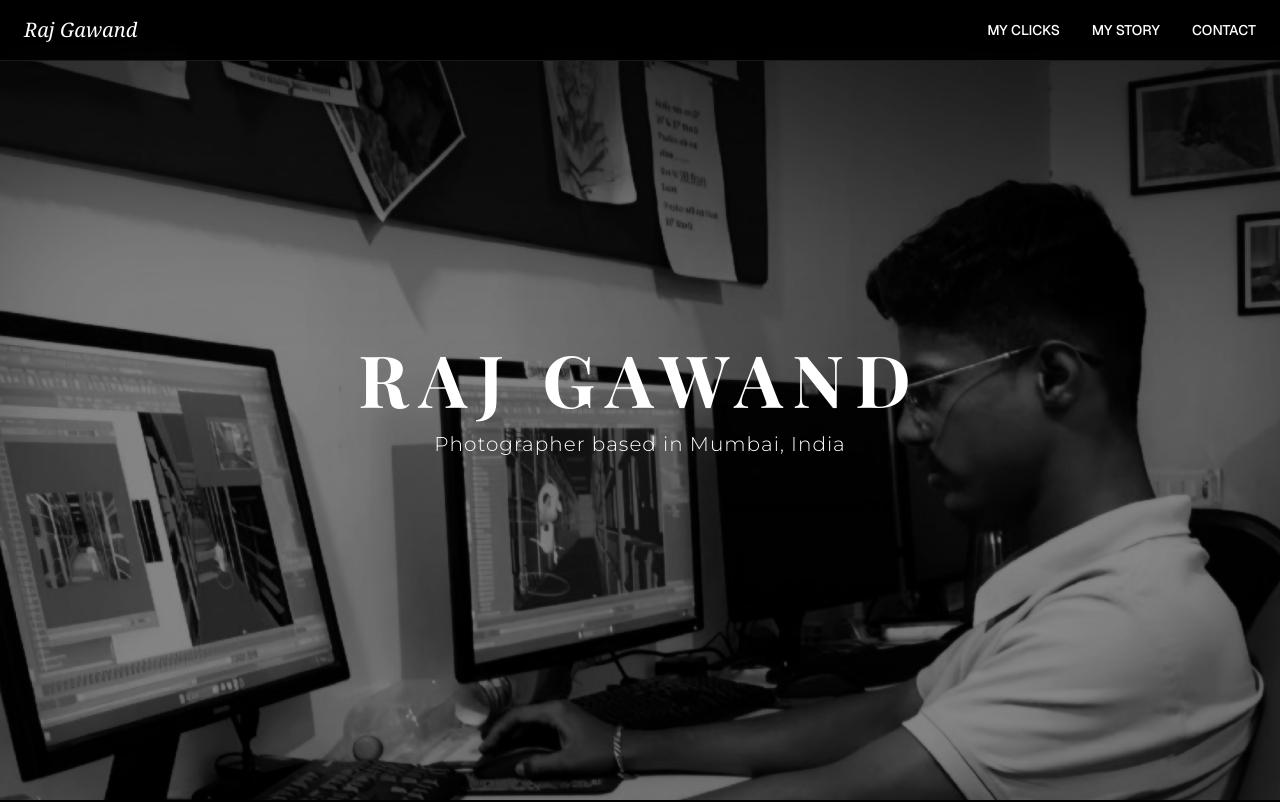
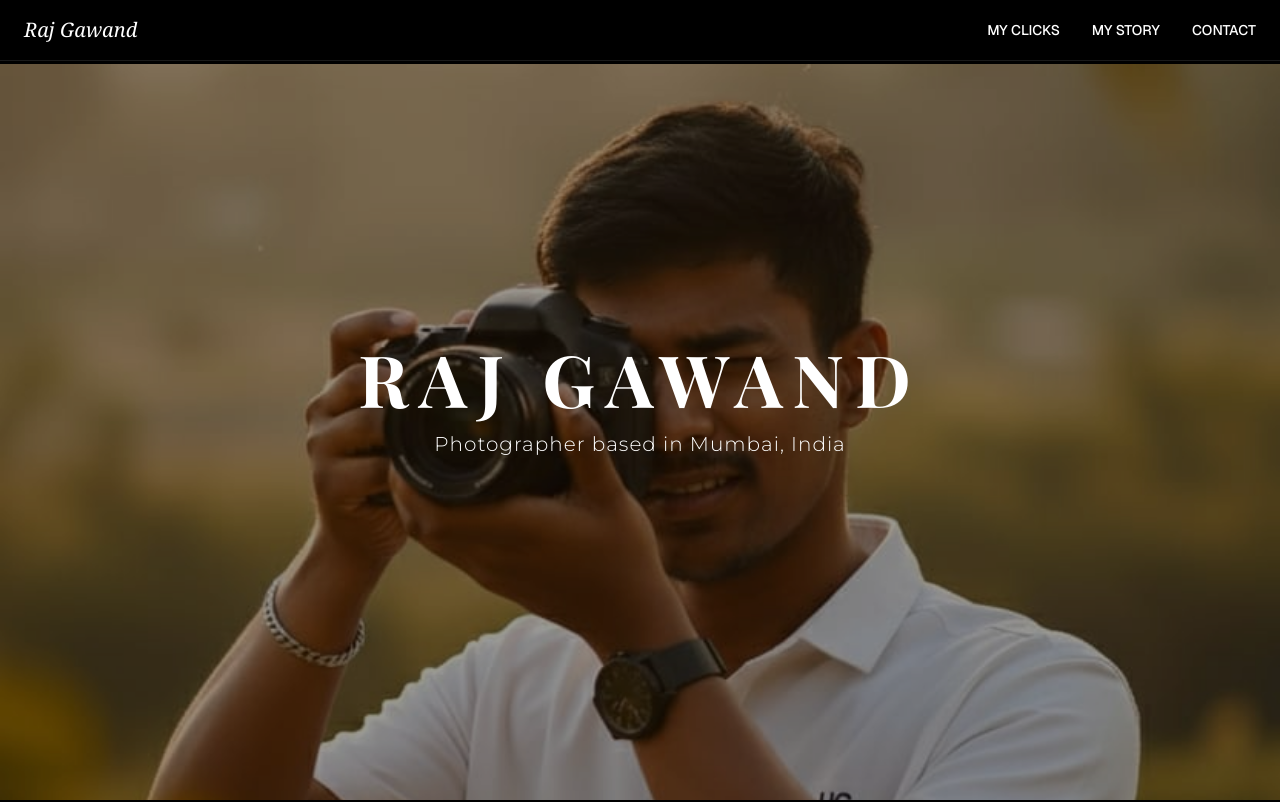
Before and after one commit to sahil-talvatkar/Portfolio, a Next.js app: page / in a window 1280 px wide. Shown: the top 802 px of the page. Built offline with nearby package versions, Linux system fonts and the light colour scheme.

Commit message:
Update hero.tsx

```diff
--- a/components/hero.tsx
+++ b/components/hero.tsx
@@ -39,10 +39,10 @@ export function Hero() {
       <div
         ref={backgroundRef}
         className="absolute inset-0 z-0 will-change-transform"
-        style={{ height: "120%", top: "5%" }}
+        style={{ height: "120%", top: "8%" }}
       >
         <img
-          src="/back.jpg"
+          src="/myphoto.jpg"
           alt="Raj Gawand with camera"
           className="w-full h-full object-cover
                      sm:object-cover md:object-cover
```
